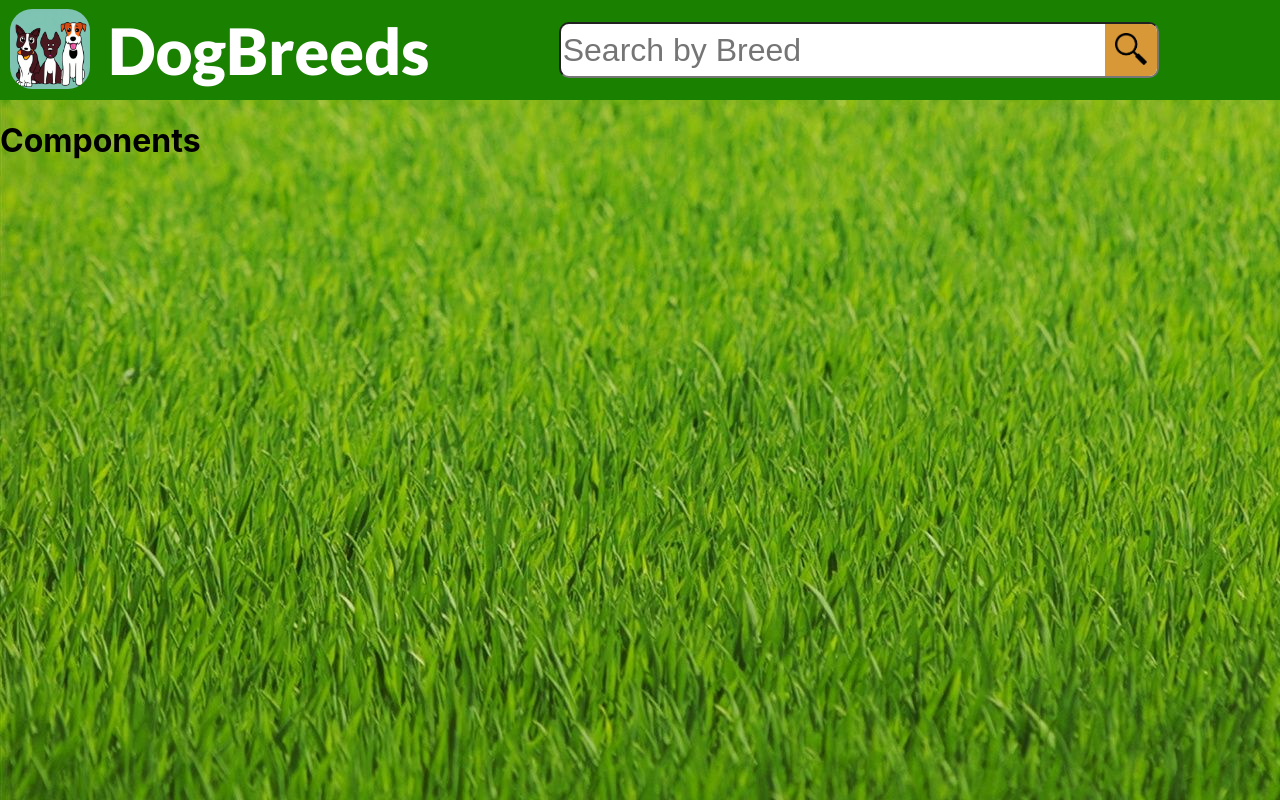
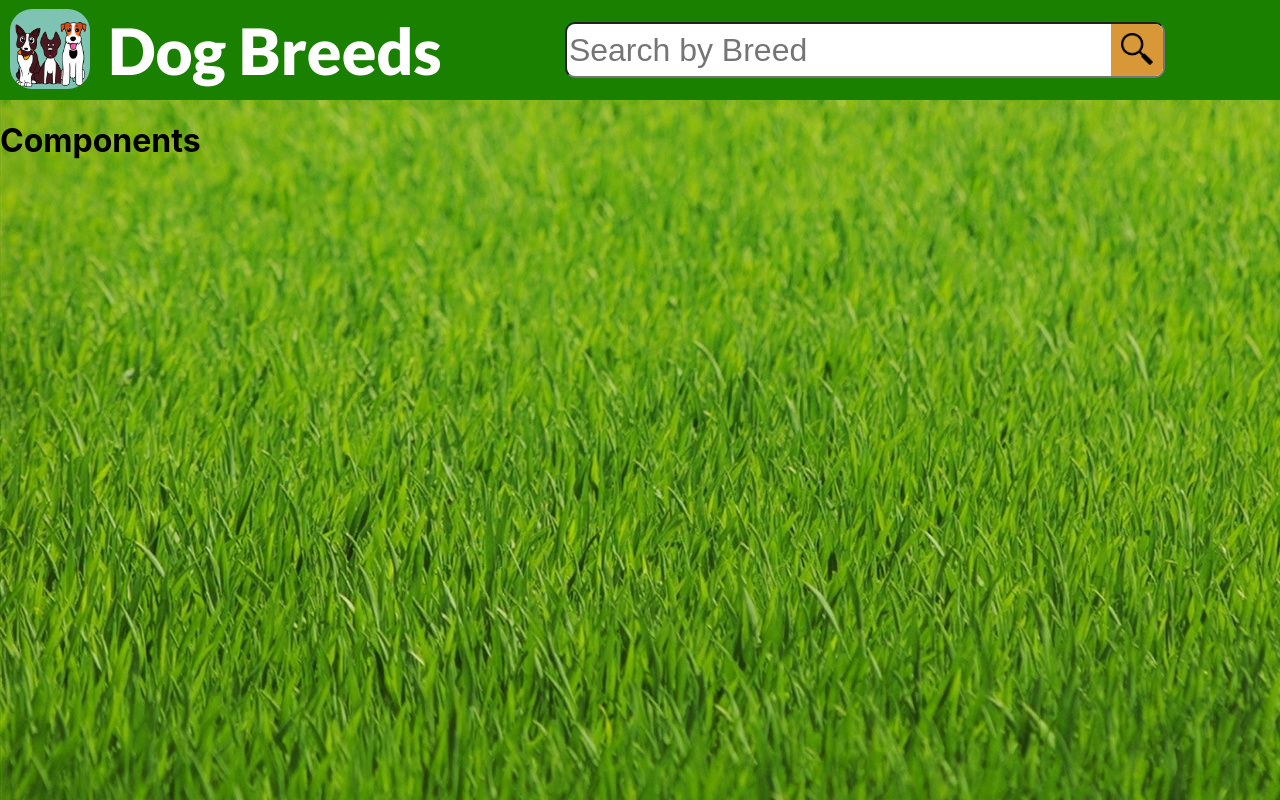
Before and after one commit to LuisAguilarDev/DogBreeds, a React (Create React App) app in the folder client/: page / in a window 1280 px wide. Built offline with nearby package versions, Linux system fonts and the light colour scheme.

Commit message:
title adjusted

```diff
--- a/client/public/index.html
+++ b/client/public/index.html
@@ -31,7 +31,7 @@
       work correctly both with client-side routing and a non-root public URL.
       Learn how to configure a non-root public URL by running `npm run build`.
     -->
-    <title>React App</title>
+    <title>Dog Breeds</title>
   </head>
   <body>
     <noscript>You need to enable JavaScript to run this app.</noscript>
--- a/client/src/Nav/Nav.jsx
+++ b/client/src/Nav/Nav.jsx
@@ -11,7 +11,7 @@ const Nav = (props) => {
           <img className={s.img} src={logo} alt="Not Found" />
         </div>
         <div>
-          <h6 className={s.pagename}>DogBreeds</h6>
+          <h6 className={s.pagename}>Dog Breeds</h6>
         </div>
       </div>
       <div>
```
